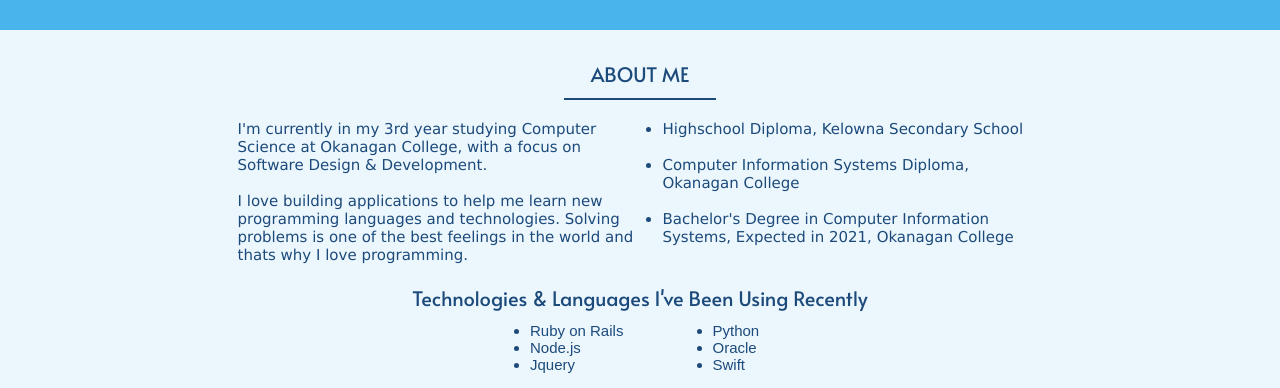
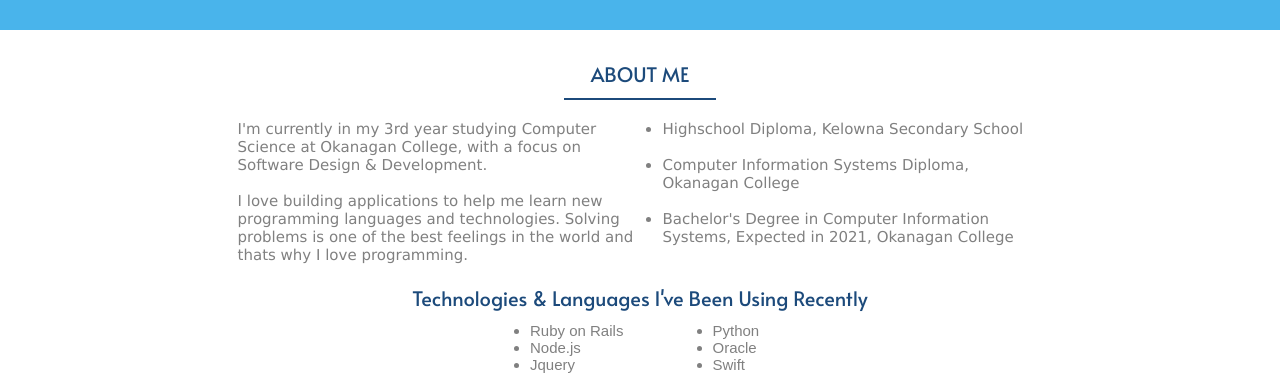
Before and after one commit to hconlin/hconlin.github.io, a plain HTML site: page index.html in a window 1280 px wide. Shown: the part 412-800 px from the top of the page. Drawn offline with nearby package versions, Linux system fonts and the light colour scheme.

Commit message:
changed css

```diff
--- a/static/css/about-me.css
+++ b/static/css/about-me.css
@@ -4,7 +4,6 @@
   font-size: 20px;
   color: #1C4A7B;
   margin-bottom: 20px;
-  background-color: #ECF7FD;
   padding-top: 30px;
   padding-bottom: 30px;
   display: none;
@@ -23,6 +22,7 @@
   margin-top: 10px;
   font-size: 15px;
   font-family: 'Verdana';
+  color: grey;
 }
 
 ul.education-list{
@@ -38,6 +38,7 @@ ul.education-list{
 }
 
 ul.tech-list{
+  color: grey;
   padding-inline-start: 130px;
   width: 350px;
   font-family: sans-serif;
```
